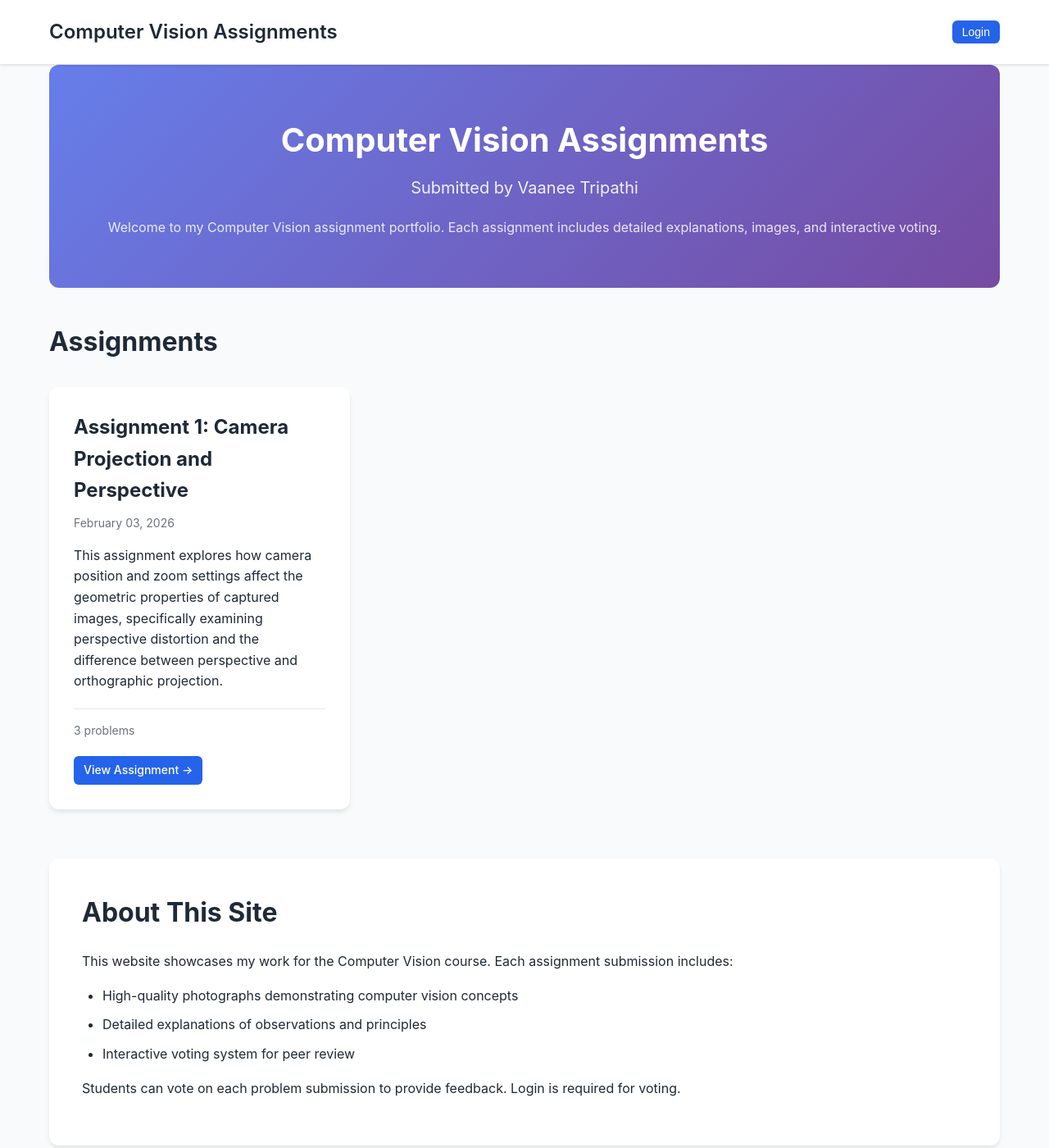
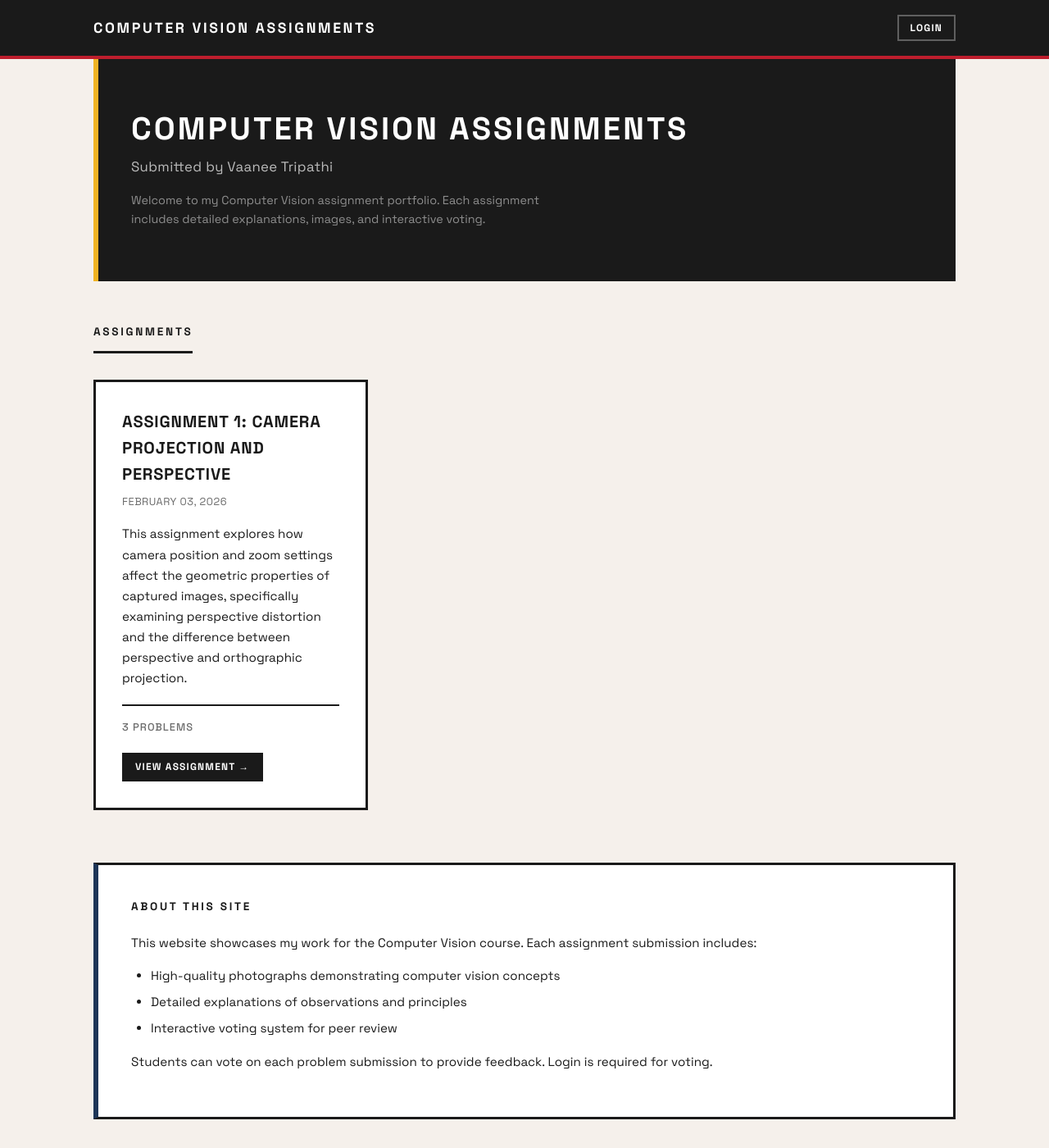
Before and after one commit to VaaneeTripathi/cv-assignments, a Jekyll site: the page built from index.html, in a window 1280 px wide and 1400 px high. Shown: the whole window at 82% size. Built offline with Jekyll 4.4.1, drawn with Linux system fonts in a browser that asks for light colours; comment, search, counter and statistics services are not loaded.

Commit message:
Modify the design language and layout of the website

```diff
--- a/_layouts/default.html
+++ b/_layouts/default.html
@@ -4,6 +4,9 @@
     <meta charset="UTF-8">
     <meta name="viewport" content="width=device-width, initial-scale=1.0">
     <title>{{ page.title }} | {{ site.title }}</title>
+    <link rel="preconnect" href="https://fonts.googleapis.com">
+    <link rel="preconnect" href="https://fonts.gstatic.com" crossorigin>
+    <link href="https://fonts.googleapis.com/css2?family=Space+Grotesk:wght@400;500;700&display=swap" rel="stylesheet">
     <link rel="stylesheet" href="{{ '/assets/css/style.css' | relative_url }}">
 
     <!-- Google Identity Services -->
--- a/assets/css/style.css
+++ b/assets/css/style.css
@@ -6,51 +6,48 @@
 }
 
 :root {
-    --primary-color: #2563eb;
-    --secondary-color: #1e40af;
-    --success-color: #10b981;
-    --danger-color: #ef4444;
-    --text-color: #1f2937;
-    --text-light: #6b7280;
-    --bg-color: #ffffff;
-    --bg-light: #f9fafb;
-    --border-color: #e5e7eb;
-    --shadow: 0 1px 3px 0 rgba(0, 0, 0, 0.1);
-    --shadow-md: 0 4px 6px -1px rgba(0, 0, 0, 0.1);
-    --shadow-lg: 0 10px 15px -3px rgba(0, 0, 0, 0.1);
+    --black: #1a1a1a;
+    --white: #ffffff;
+    --off-white: #f5f0eb;
+    --red: #be1e2d;
+    --blue: #1d3557;
+    --yellow: #f0b323;
+    --gray: #6b6b6b;
+    --border: #d4d0cb;
+    --danger: #be1e2d;
+    --success: #1d3557;
 }
 
 body {
-    font-family: -apple-system, BlinkMacSystemFont, 'Segoe UI', Roboto, 'Helvetica Neue', Arial, sans-serif;
+    font-family: 'Space Grotesk', sans-serif;
     line-height: 1.6;
-    color: var(--text-color);
-    background-color: var(--bg-light);
+    color: var(--black);
+    background-color: var(--off-white);
 }
 
 /* ===== LAYOUT ===== */
 .container {
-    max-width: 1200px;
+    max-width: 1100px;
     margin: 0 auto;
-    padding: 0 20px;
+    padding: 0 24px;
 }
 
 main {
     min-height: calc(100vh - 200px);
-    padding: 40px 0;
+    padding: 48px 0;
 }
 
 /* ===== HEADER & NAVIGATION ===== */
 header {
-    background-color: var(--bg-color);
-    border-bottom: 1px solid var(--border-color);
-    box-shadow: var(--shadow);
+    background-color: var(--black);
+    border-bottom: 4px solid var(--red);
     position: sticky;
     top: 0;
     z-index: 100;
 }
 
 .navbar {
-    padding: 20px 0;
+    padding: 18px 0;
 }
 
 .navbar .container {
@@ -60,178 +57,234 @@ header {
 }
 
 .navbar h1 {
-    font-size: 1.5rem;
-    font-weight: 600;
+    font-size: 1.1rem;
+    font-weight: 700;
+    text-transform: uppercase;
+    letter-spacing: 0.15em;
 }
 
 .navbar h1 a {
-    color: var(--text-color);
+    color: var(--white);
     text-decoration: none;
 }
 
 .auth-status {
     display: flex;
     align-items: center;
-    gap: 15px;
+    gap: 16px;
 }
 
 #user-email {
-    font-size: 0.9rem;
-    color: var(--text-light);
+    font-size: 0.8rem;
+    color: rgba(255, 255, 255, 0.6);
+    letter-spacing: 0.02em;
 }
 
 /* ===== BUTTONS ===== */
 .btn {
     display: inline-block;
-    padding: 10px 20px;
-    background-color: var(--primary-color);
-    color: white;
+    padding: 10px 24px;
+    background-color: var(--black);
+    color: var(--white);
     text-decoration: none;
-    border: none;
-    border-radius: 6px;
+    border: 2px solid var(--black);
+    border-radius: 0;
     cursor: pointer;
-    font-size: 1rem;
-    font-weight: 500;
-    transition: background-color 0.2s;
+    font-family: 'Space Grotesk', sans-serif;
+    font-size: 0.85rem;
+    font-weight: 700;
+    text-transform: uppercase;
+    letter-spacing: 0.1em;
+    transition: background-color 0.15s, color 0.15s, border-color 0.15s;
 }
 
 .btn:hover {
-    background-color: var(--secondary-color);
+    background-color: var(--red);
+    border-color: var(--red);
+    color: var(--white);
 }
 
 .btn-small {
-    padding: 6px 12px;
-    font-size: 0.875rem;
+    padding: 6px 14px;
+    font-size: 0.75rem;
+}
+
+header .btn {
+    background-color: transparent;
+    border-color: rgba(255, 255, 255, 0.3);
+    color: var(--white);
+}
+
+header .btn:hover {
+    background-color: var(--red);
+    border-color: var(--red);
 }
 
 .btn:disabled {
-    background-color: var(--text-light);
+    background-color: var(--gray);
+    border-color: var(--gray);
     cursor: not-allowed;
+    opacity: 0.5;
 }
 
 /* ===== HERO SECTION ===== */
 .hero {
-    text-align: center;
-    padding: 60px 20px;
-    background: linear-gradient(135deg, #667eea 0%, #764ba2 100%);
-    color: white;
-    border-radius: 12px;
-    margin-bottom: 40px;
+    background-color: var(--black);
+    color: var(--white);
+    padding: 64px 40px;
+    border-radius: 0;
+    margin-bottom: 48px;
+    position: relative;
+    border-left: 6px solid var(--yellow);
 }
 
 .hero h1 {
-    font-size: 2.5rem;
-    margin-bottom: 10px;
+    font-size: 2.4rem;
+    font-weight: 700;
+    text-transform: uppercase;
+    letter-spacing: 0.08em;
+    margin-bottom: 12px;
+    line-height: 1.1;
 }
 
 .hero .lead {
-    font-size: 1.25rem;
-    margin-bottom: 20px;
-    opacity: 0.9;
+    font-size: 1.05rem;
+    margin-bottom: 16px;
+    opacity: 0.7;
+    font-weight: 400;
+    letter-spacing: 0.02em;
 }
 
 .hero p:last-child {
-    font-size: 1rem;
-    opacity: 0.85;
+    font-size: 0.9rem;
+    opacity: 0.5;
+    max-width: 560px;
 }
 
 /* ===== ASSIGNMENTS GRID ===== */
 .assignments-list {
-    margin-bottom: 60px;
+    margin-bottom: 64px;
 }
 
 .assignments-list h2 {
-    font-size: 2rem;
-    margin-bottom: 30px;
-    color: var(--text-color);
+    font-size: 0.85rem;
+    font-weight: 700;
+    text-transform: uppercase;
+    letter-spacing: 0.2em;
+    margin-bottom: 32px;
+    color: var(--black);
+    padding-bottom: 12px;
+    border-bottom: 3px solid var(--black);
+    display: inline-block;
 }
 
 .assignments-grid {
     display: grid;
-    grid-template-columns: repeat(auto-fill, minmax(300px, 1fr));
-    gap: 30px;
+    grid-template-columns: repeat(auto-fill, minmax(320px, 1fr));
+    gap: 24px;
 }
 
 .assignment-card {
-    background-color: var(--bg-color);
-    border-radius: 12px;
-    padding: 30px;
-    box-shadow: var(--shadow-md);
-    transition: transform 0.2s, box-shadow 0.2s;
+    background-color: var(--white);
+    border-radius: 0;
+    padding: 32px;
+    border: 3px solid var(--black);
+    transition: border-color 0.15s, transform 0.15s;
 }
 
 .assignment-card:hover {
-    transform: translateY(-4px);
-    box-shadow: var(--shadow-lg);
+    border-color: var(--red);
+    transform: translateY(-2px);
 }
 
 .assignment-card h3 {
-    font-size: 1.5rem;
-    margin-bottom: 10px;
+    font-size: 1.25rem;
+    font-weight: 700;
+    margin-bottom: 8px;
+    text-transform: uppercase;
+    letter-spacing: 0.04em;
 }
 
 .assignment-card h3 a {
-    color: var(--text-color);
+    color: var(--black);
     text-decoration: none;
 }
 
-.assignment-card h3 a:hover {
-    color: var(--primary-color);
+.assignment-card:hover h3 a {
+    color: var(--red);
 }
 
 .assignment-date {
-    color: var(--text-light);
-    font-size: 0.875rem;
-    margin-bottom: 15px;
+    color: var(--gray);
+    font-size: 0.8rem;
+    margin-bottom: 16px;
+    letter-spacing: 0.04em;
+    text-transform: uppercase;
 }
 
 .assignment-excerpt {
-    color: var(--text-color);
+    color: var(--black);
     margin-bottom: 20px;
-    line-height: 1.6;
+    line-height: 1.65;
+    font-size: 0.95rem;
 }
 
 .assignment-meta {
     display: flex;
     align-items: center;
-    gap: 15px;
+    gap: 16px;
     margin-bottom: 20px;
-    padding-top: 15px;
-    border-top: 1px solid var(--border-color);
+    padding-top: 16px;
+    border-top: 2px solid var(--black);
 }
 
 .problem-count {
-    color: var(--text-light);
-    font-size: 0.875rem;
+    color: var(--gray);
+    font-size: 0.8rem;
+    text-transform: uppercase;
+    letter-spacing: 0.08em;
+    font-weight: 500;
 }
 
 /* ===== ASSIGNMENT PAGE ===== */
 .assignment {
-    background-color: var(--bg-color);
-    border-radius: 12px;
-    padding: 40px;
-    box-shadow: var(--shadow-md);
+    background-color: var(--white);
+    border-radius: 0;
+    padding: 48px;
+    border: 3px solid var(--black);
 }
 
 .assignment-header {
-    text-align: center;
-    padding-bottom: 30px;
-    border-bottom: 2px solid var(--border-color);
-    margin-bottom: 40px;
+    text-align: left;
+    padding-bottom: 32px;
+    border-bottom: 4px solid var(--black);
+    margin-bottom: 48px;
 }
 
 .assignment-header h1 {
-    font-size: 2.5rem;
-    margin-bottom: 10px;
+    font-size: 2rem;
+    font-weight: 700;
+    text-transform: uppercase;
+    letter-spacing: 0.06em;
+    margin-bottom: 8px;
+    line-height: 1.15;
+}
+
+.assignment-header .assignment-meta {
+    border-top: none;
+    padding-top: 0;
+    margin-bottom: 0;
 }
 
 .assignment-meta {
-    color: var(--text-light);
-    font-size: 0.9rem;
+    color: var(--gray);
+    font-size: 0.8rem;
+    text-transform: uppercase;
+    letter-spacing: 0.08em;
 }
 
 .assignment-content {
-    margin-bottom: 40px;
+    margin-bottom: 48px;
     line-height: 1.8;
 }
 
@@ -239,54 +292,79 @@ header {
 .problems-container {
     display: flex;
     flex-direction: column;
-    gap: 50px;
+    gap: 48px;
 }
 
 .problem {
-    border: 1px solid var(--border-color);
-    border-radius: 12px;
-    padding: 30px;
-    background-color: var(--bg-light);
+    border: 2px solid var(--black);
+    border-radius: 0;
+    padding: 32px;
+    background-color: var(--white);
+    border-top: 6px solid var(--red);
+}
+
+.problem:nth-child(2) {
+    border-top-color: var(--blue);
+}
+
+.problem:nth-child(3) {
+    border-top-color: var(--yellow);
+}
+
+.problem:nth-child(4) {
+    border-top-color: var(--red);
+}
+
+.problem:nth-child(5) {
+    border-top-color: var(--blue);
+}
+
+.problem:nth-child(6) {
+    border-top-color: var(--yellow);
 }
 
 .problem-header {
     display: flex;
     justify-content: space-between;
     align-items: center;
-    margin-bottom: 30px;
+    margin-bottom: 28px;
     padding-bottom: 20px;
-    border-bottom: 2px solid var(--border-color);
+    border-bottom: 2px solid var(--black);
 }
 
 .problem-header h2 {
-    font-size: 1.75rem;
-    color: var(--text-color);
+    font-size: 1.15rem;
+    font-weight: 700;
+    color: var(--black);
+    text-transform: uppercase;
+    letter-spacing: 0.06em;
 }
 
 /* ===== VOTING WIDGET ===== */
 .voting-widget {
     display: flex;
     align-items: center;
-    gap: 10px;
-    background-color: var(--bg-color);
-    padding: 8px 15px;
-    border-radius: 8px;
-    border: 1px solid var(--border-color);
+    gap: 4px;
+    background-color: var(--white);
+    padding: 6px 10px;
+    border-radius: 0;
+    border: 2px solid var(--black);
 }
 
 .vote-btn {
     background: none;
     border: none;
     cursor: pointer;
-    padding: 5px 10px;
-    font-size: 1.2rem;
-    color: var(--text-light);
-    transition: color 0.2s, transform 0.1s;
-    border-radius: 4px;
+    padding: 4px 8px;
+    font-size: 1rem;
+    color: var(--gray);
+    transition: color 0.15s, transform 0.1s;
+    border-radius: 0;
+    font-family: 'Space Grotesk', sans-serif;
 }
 
 .vote-btn:hover:not(:disabled) {
-    background-color: var(--bg-light);
+    background-color: var(--off-white);
 }
 
 .vote-btn:active:not(:disabled) {
@@ -294,76 +372,81 @@ header {
 }
 
 .vote-btn.upvote:hover:not(:disabled) {
-    color: var(--success-color);
+    color: var(--red);
 }
 
 .vote-btn.downvote:hover:not(:disabled) {
-    color: var(--danger-color);
+    color: var(--black);
 }
 
 .vote-btn.active.upvote {
-    color: var(--success-color);
+    color: var(--red);
     font-weight: bold;
 }
 
 .vote-btn.active.downvote {
-    color: var(--danger-color);
+    color: var(--black);
     font-weight: bold;
 }
 
 .vote-btn:disabled {
     cursor: not-allowed;
-    opacity: 0.5;
+    opacity: 0.3;
 }
 
 .vote-count {
-    font-weight: 600;
-    font-size: 1.1rem;
-    min-width: 40px;
+    font-weight: 700;
+    font-size: 1rem;
+    min-width: 32px;
     text-align: center;
-    color: var(--text-color);
+    color: var(--black);
+    font-family: 'Space Grotesk', sans-serif;
 }
 
 .vote-count.positive {
-    color: var(--success-color);
+    color: var(--red);
 }
 
 .vote-count.negative {
-    color: var(--danger-color);
+    color: var(--gray);
 }
 
 /* ===== PROBLEM CONTENT ===== */
 .problem-content {
     display: flex;
     flex-direction: column;
-    gap: 30px;
+    gap: 28px;
 }
 
 .problem-description h3,
 .problem-images h3,
 .problem-explanation h3 {
-    font-size: 1.25rem;
-    margin-bottom: 15px;
-    color: var(--text-color);
+    font-size: 0.8rem;
+    font-weight: 700;
+    text-transform: uppercase;
+    letter-spacing: 0.15em;
+    margin-bottom: 12px;
+    color: var(--gray);
 }
 
 .problem-description p {
     line-height: 1.8;
-    color: var(--text-color);
+    color: var(--black);
+    font-size: 0.95rem;
 }
 
 /* ===== IMAGES ===== */
 .image-grid {
     display: grid;
-    grid-template-columns: repeat(auto-fit, minmax(300px, 1fr));
-    gap: 30px;
+    grid-template-columns: repeat(auto-fit, minmax(280px, 1fr));
+    gap: 24px;
 }
 
 .problem-image {
-    background-color: var(--bg-color);
-    border-radius: 8px;
+    background-color: var(--white);
+    border-radius: 0;
     overflow: hidden;
-    box-shadow: var(--shadow);
+    border: 2px solid var(--black);
 }
 
 .problem-image img {
@@ -373,26 +456,29 @@ header {
 }
 
 .problem-image figcaption {
-    padding: 15px;
-    font-size: 0.9rem;
-    color: var(--text-light);
+    padding: 12px 16px;
+    font-size: 0.8rem;
+    color: var(--gray);
     text-align: center;
+    border-top: 1px solid var(--border);
+    letter-spacing: 0.02em;
 }
 
 /* ===== EXPLANATION ===== */
 .explanation-text {
     line-height: 1.8;
-    color: var(--text-color);
+    color: var(--black);
+    font-size: 0.95rem;
 }
 
 .explanation-text p {
-    margin-bottom: 15px;
+    margin-bottom: 14px;
 }
 
 .explanation-text ul,
 .explanation-text ol {
-    margin-left: 25px;
-    margin-bottom: 15px;
+    margin-left: 24px;
+    margin-bottom: 14px;
 }
 
 /* ===== MODAL ===== */
@@ -404,7 +490,7 @@ header {
     top: 0;
     width: 100%;
     height: 100%;
-    background-color: rgba(0, 0, 0, 0.5);
+    background-color: rgba(26, 26, 26, 0.7);
     backdrop-filter: blur(4px);
 }
 
@@ -415,109 +501,129 @@ header {
 }
 
 .modal-content {
-    background-color: var(--bg-color);
+    background-color: var(--white);
     padding: 40px;
-    border-radius: 12px;
-    box-shadow: var(--shadow-lg);
-    max-width: 500px;
+    border-radius: 0;
+    border: 3px solid var(--black);
+    max-width: 460px;
     width: 90%;
     position: relative;
 }
 
 .close {
     position: absolute;
-    right: 20px;
-    top: 20px;
-    font-size: 28px;
+    right: 16px;
+    top: 12px;
+    font-size: 24px;
     font-weight: bold;
-    color: var(--text-light);
+    color: var(--gray);
     cursor: pointer;
+    transition: color 0.15s;
 }
 
 .close:hover {
-    color: var(--text-color);
+    color: var(--red);
 }
 
 .modal-content h2 {
-    margin-bottom: 20px;
-    font-size: 1.75rem;
+    margin-bottom: 16px;
+    font-size: 1.2rem;
+    font-weight: 700;
+    text-transform: uppercase;
+    letter-spacing: 0.08em;
 }
 
 .modal-content p {
-    margin-bottom: 20px;
-    color: var(--text-light);
+    margin-bottom: 24px;
+    color: var(--gray);
+    font-size: 0.9rem;
+    line-height: 1.6;
 }
 
 #login-form {
     display: flex;
     flex-direction: column;
-    gap: 15px;
+    gap: 14px;
 }
 
 #login-form input[type="email"] {
     padding: 12px;
-    border: 1px solid var(--border-color);
-    border-radius: 6px;
-    font-size: 1rem;
+    border: 2px solid var(--black);
+    border-radius: 0;
+    font-size: 0.9rem;
+    font-family: 'Space Grotesk', sans-serif;
 }
 
 #login-form input[type="email"]:focus {
     outline: none;
-    border-color: var(--primary-color);
+    border-color: var(--red);
 }
 
 .message {
-    padding: 12px;
-    border-radius: 6px;
-    margin-top: 15px;
+    padding: 12px 16px;
+    border-radius: 0;
+    margin-top: 16px;
+    font-size: 0.85rem;
+    border: 2px solid;
 }
 
 .message.success {
-    background-color: #d1fae5;
-    color: #065f46;
+    background-color: var(--white);
+    color: var(--blue);
+    border-color: var(--blue);
 }
 
 .message.error {
-    background-color: #fee2e2;
-    color: #991b1b;
+    background-color: var(--white);
+    color: var(--red);
+    border-color: var(--red);
 }
 
 /* ===== FOOTER ===== */
 footer {
-    background-color: var(--bg-color);
-    border-top: 1px solid var(--border-color);
-    padding: 30px 0;
-    margin-top: 60px;
+    background-color: var(--black);
+    border-top: 4px solid var(--yellow);
+    padding: 28px 0;
+    margin-top: 64px;
     text-align: center;
-    color: var(--text-light);
+    color: rgba(255, 255, 255, 0.5);
+    font-size: 0.8rem;
+    letter-spacing: 0.04em;
 }
 
 /* ===== ABOUT SECTION ===== */
 .about {
-    background-color: var(--bg-color);
+    background-color: var(--white);
     padding: 40px;
-    border-radius: 12px;
-    box-shadow: var(--shadow-md);
+    border-radius: 0;
+    border: 3px solid var(--black);
+    border-left: 6px solid var(--blue);
 }
 
 .about h2 {
-    font-size: 2rem;
+    font-size: 0.85rem;
+    font-weight: 700;
+    text-transform: uppercase;
+    letter-spacing: 0.2em;
     margin-bottom: 20px;
+    color: var(--black);
 }
 
 .about p {
-    margin-bottom: 15px;
+    margin-bottom: 14px;
     line-height: 1.8;
+    font-size: 0.95rem;
 }
 
 .about ul {
-    margin-left: 25px;
-    margin-bottom: 15px;
+    margin-left: 24px;
+    margin-bottom: 14px;
 }
 
 .about li {
-    margin-bottom: 10px;
+    margin-bottom: 8px;
     line-height: 1.6;
+    font-size: 0.95rem;
 }
 
 /* ===== UTILITY CLASSES ===== */
@@ -527,25 +633,30 @@ footer {
 
 .empty-state {
     text-align: center;
-    padding: 60px 20px;
-    color: var(--text-light);
+    padding: 64px 24px;
+    color: var(--gray);
+    font-size: 0.95rem;
 }
 
 .assignment-nav {
     margin-top: 40px;
-    padding-top: 30px;
-    border-top: 1px solid var(--border-color);
+    padding-top: 28px;
+    border-top: 3px solid var(--black);
 }
 
 /* ===== RESPONSIVE ===== */
 @media (max-width: 768px) {
     .navbar .container {
         flex-direction: column;
-        gap: 15px;
+        gap: 14px;
+    }
+
+    .hero {
+        padding: 40px 24px;
     }
 
     .hero h1 {
-        font-size: 2rem;
+        font-size: 1.6rem;
     }
 
     .assignments-grid {
@@ -553,17 +664,17 @@ footer {
     }
 
     .assignment {
-        padding: 20px;
+        padding: 24px;
     }
 
     .problem {
-        padding: 20px;
+        padding: 24px;
     }
 
     .problem-header {
         flex-direction: column;
         align-items: flex-start;
-        gap: 15px;
+        gap: 14px;
     }
 
     .image-grid {
```
